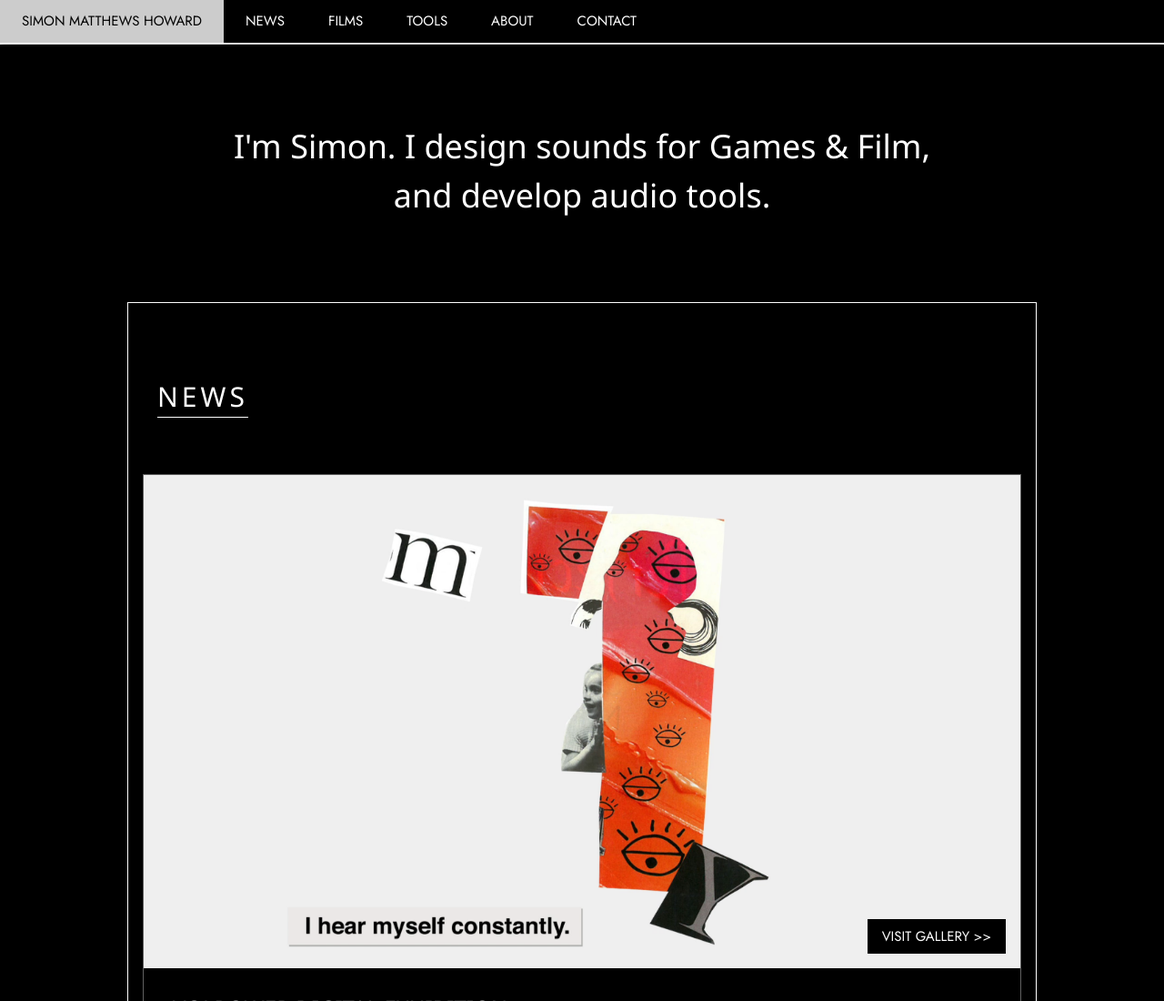
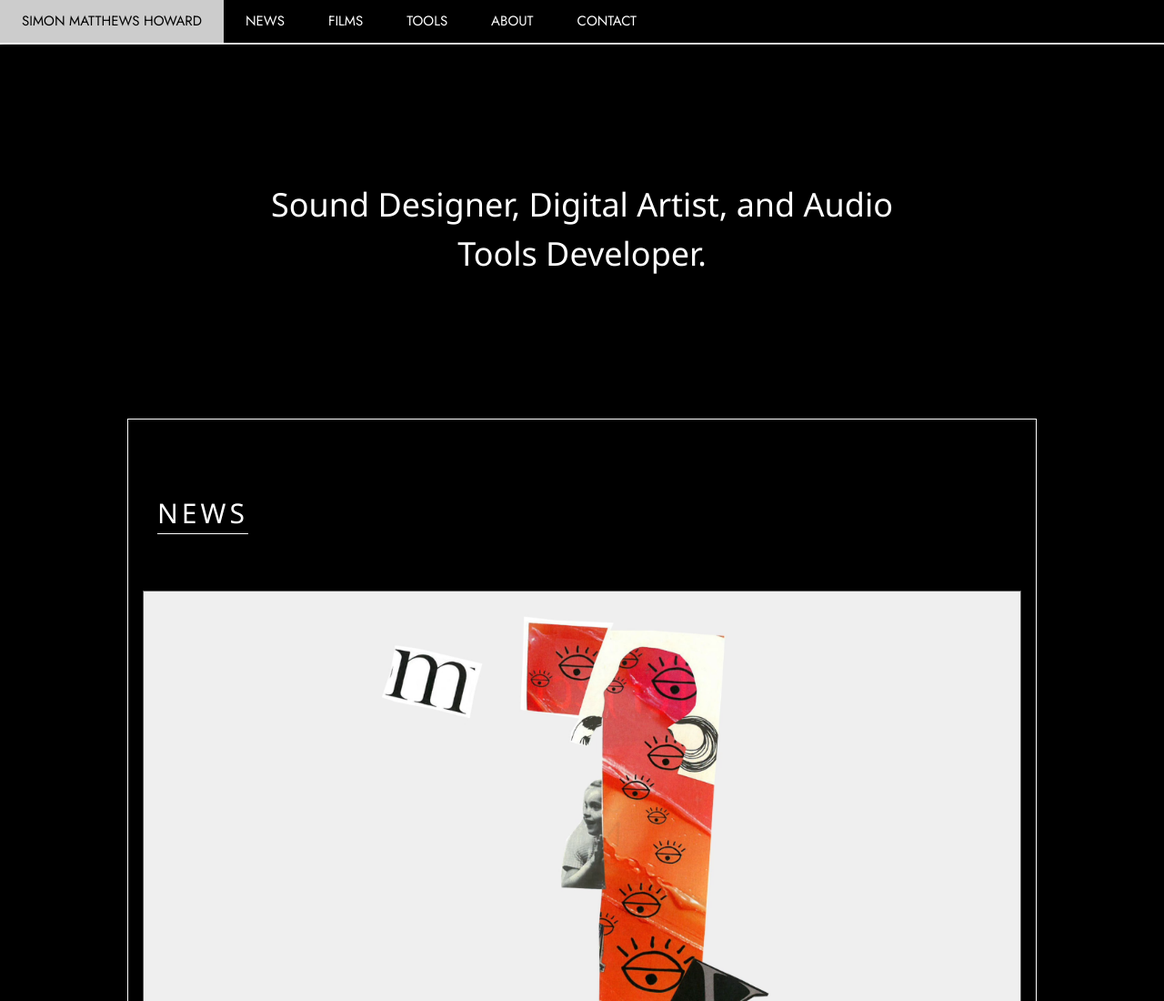
Before and after one commit to smhwrd/smhwrd.github.io, a plain HTML site: page index.html in a window 1280 px wide. Shown: the top 1100 px of the page at 91% size. Drawn offline with nearby package versions, Linux system fonts and the light colour scheme.

Commit message:
2.2.4
Header re-written

```diff
--- a/index.html
+++ b/index.html
@@ -67,11 +67,11 @@ body {font-family: "Jost", sans-serif}
 <div class="w3-content w3-black w3-padding-16 w3-center" style="max-width:5000px;margin-top:2px">
 
  <!--<div class="w3-container w3-content w3-black  " style="max-width:1000px;margin-top:1px">-->
-
+<div class="w3-container w3-padding-32"></div>
 
   <div class="w3-container w3-content w3-center w3-padding-16" style="max-width:800px">
 	<br><br><br><br>
-	<h1 class="w3-middle">I'm Simon. I design sounds for Games & Film, and develop audio tools.</h1>
+	<h1 class="w3-middle">Sound Designer, Digital Artist, and Audio Tools Developer.</h1>
 	<!-- p class="w3-middle w3-large">Watch my showreel below, <a href="#projects">find out more about my recent work</a> or <a href="#contact">get in touch.</a><p>-->
   </div>
 
@@ -81,7 +81,7 @@ body {font-family: "Jost", sans-serif}
 	<iframe class="responsive-iframe" src="https://player.vimeo.com/video/393911195" width="640" height="360" frameborder="0" allow="autoplay; fullscreen" allowfullscreen></iframe>
   </div>
   </div> -->
-
+  <div class="w3-container w3-padding-32"></div>
   <div class="w3-container w3-padding-32"></div>
 
 
```
